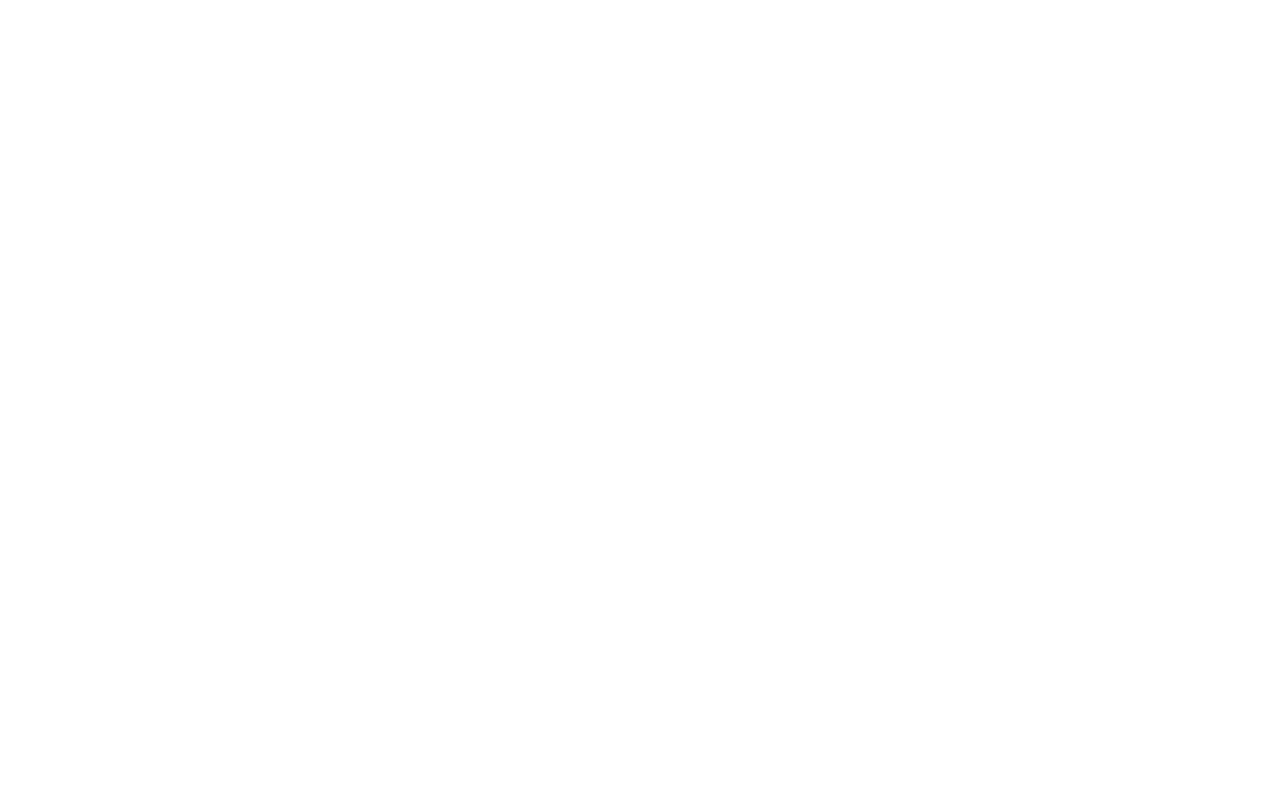
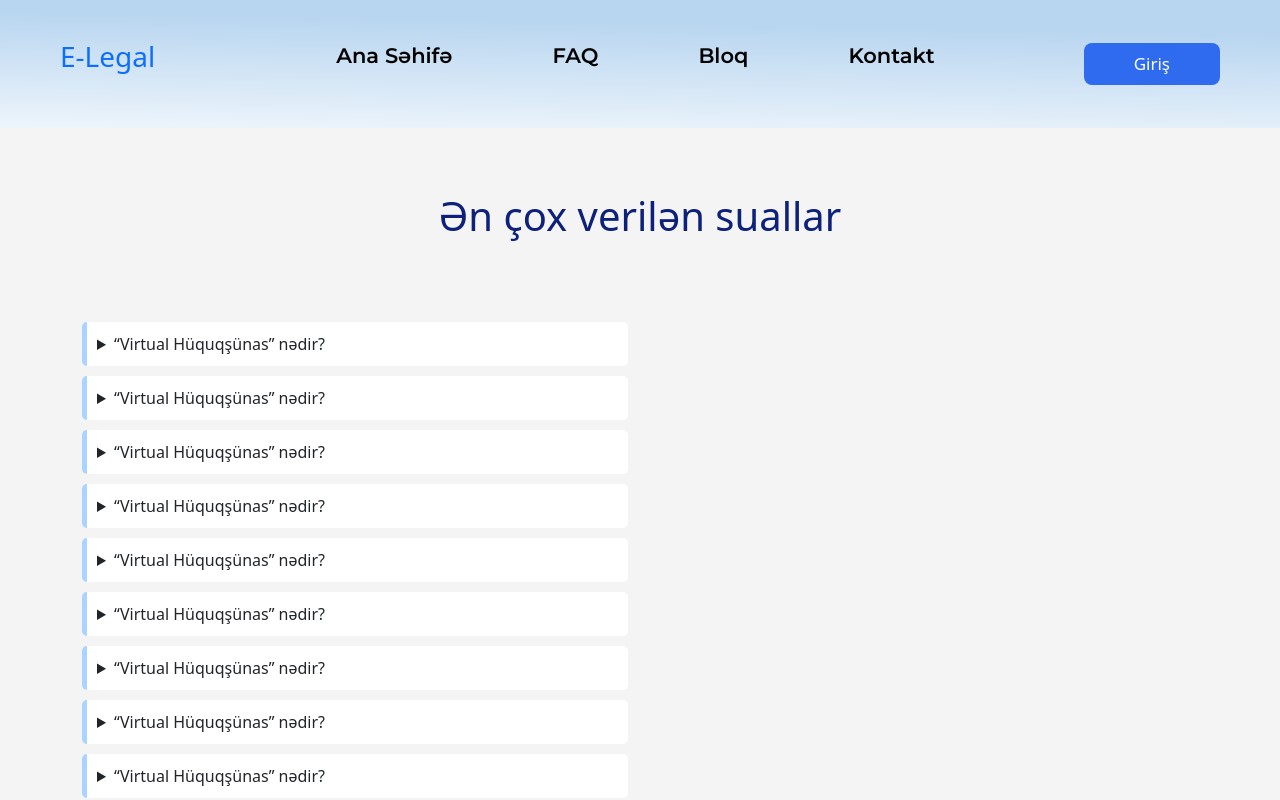
Before and after one commit to huseynesedov/Ai-Lawyer-User, a React (Create React App) app: page /Faq in a window 1280 px wide. Before the commit this address had no page. Shown: the top 800 px of the page. Built offline with nearby package versions, Linux system fonts and the light colour scheme.

Commit message:
Faq pages added

```diff
--- /dev/null
+++ b/src/Assets/Styles/faq.scss
@@ -0,0 +1,22 @@
+.Faq{
+    background-color: #f4f4f4;
+    .Faq-header{
+        margin: 4rem 0;
+        color:#0D217A;
+    }
+}
+.details-box{
+    display: flex;
+    flex-direction: column;
+    gap: 10px;
+    margin: 10px 0px 50px;
+    details{
+        background-color: #fff;
+        padding: 10px;
+        border-left: 5px solid #A9D4FF;
+        border-radius: 5px;
+        p{
+            padding: 20px 40px 0 10px;
+        }
+}
+}
--- a/src/Components/Layout/Header/index.jsx
+++ b/src/Components/Layout/Header/index.jsx
@@ -19,10 +19,10 @@
 
                     <div className='d-flex nav_menu'>
                         <ul>
-                            <Link to={""}>
+                            <Link to={"/"}>
                                 <li>Ana Səhifə</li>
                             </Link>
-                            <Link to={""}>
+                            <Link to={"/Faq"}>
                                 <li>FAQ</li>
                             </Link>
                             <Link to={""}>
--- a/src/Components/Layout/Routes/index.js
+++ b/src/Components/Layout/Routes/index.js
@@ -10,6 +10,7 @@
 import { useAuth } from "../../../AuthContext";
 import Forgot from "../../Pages/Login/forgot";
 import Mail from "../../Pages/Login/mailcontrol";
+import Faq from "../../Pages/Faq";
 
 const RouteList = () => {
   const { loginLoading } = useAuth();
@@ -23,6 +24,16 @@
             <>
               <Header />
               <Home />
+              <Footer />
+            </>
+          }
+        />
+        <Route
+          path="/Faq"
+          element={
+            <>
+              <Header />
+              <Faq />
               <Footer />
             </>
           }
--- /dev/null
+++ b/src/Components/Pages/Faq/index.jsx
@@ -0,0 +1,85 @@
+import React from 'react'
+
+function Faq() {
+  return (
+    <div className='Faq'>
+       <div className="container">
+        <div className="row">
+            <div className="col-xl-12">
+                <div className="Faq-header d-flex justify-content-center">
+                <h1>Ən çox verilən suallar</h1>
+                </div>
+            </div>
+        </div>
+        <div className="row">
+            <div className="col-xl-6">
+            <div className="details-box">
+            <details>
+            <summary>
+            “Virtual Hüquqşünas” nədir?
+            </summary>
+            <p>“Virtual Hüquqşünas” hüquqi suallarınıza cavab verən onlayn platformadır. Burada Azərbaycan qanunvericiliyi ilə bağlı suallar verə, FAQ bölməsində ümumi məlumatlara baxa və vəkillə məsləhətləşmə randevusu ala bilərsiniz.</p>
+            </details>
+            <details>
+            <summary>
+            “Virtual Hüquqşünas” nədir?
+            </summary>
+            <p>“Virtual Hüquqşünas” hüquqi suallarınıza cavab verən onlayn platformadır. Burada Azərbaycan qanunvericiliyi ilə bağlı suallar verə, FAQ bölməsində ümumi məlumatlara baxa və vəkillə məsləhətləşmə randevusu ala bilərsiniz.</p>
+            </details>
+            <details>
+            <summary>
+            “Virtual Hüquqşünas” nədir?
+            </summary>
+            <p>“Virtual Hüquqşünas” hüquqi suallarınıza cavab verən onlayn platformadır. Burada Azərbaycan qanunvericiliyi ilə bağlı suallar verə, FAQ bölməsində ümumi məlumatlara baxa və vəkillə məsləhətləşmə randevusu ala bilərsiniz.</p>
+            </details>
+            <details>
+            <summary>
+            “Virtual Hüquqşünas” nədir?
+            </summary>
+            <p>“Virtual Hüquqşünas” hüquqi suallarınıza cavab verən onlayn platformadır. Burada Azərbaycan qanunvericiliyi ilə bağlı suallar verə, FAQ bölməsində ümumi məlumatlara baxa və vəkillə məsləhətləşmə randevusu ala bilərsiniz.</p>
+            </details>
+            <details>
+            <summary>
+            “Virtual Hüquqşünas” nədir?
+            </summary>
+            <p>“Virtual Hüquqşünas” hüquqi suallarınıza cavab verən onlayn platformadır. Burada Azərbaycan qanunvericiliyi ilə bağlı suallar verə, FAQ bölməsində ümumi məlumatlara baxa və vəkillə məsləhətləşmə randevusu ala bilərsiniz.</p>
+            </details>
+            <details>
+            <summary>
+            “Virtual Hüquqşünas” nədir?
+            </summary>
+            <p>“Virtual Hüquqşünas” hüquqi suallarınıza cavab verən onlayn platformadır. Burada Azərbaycan qanunvericiliyi ilə bağlı suallar verə, FAQ bölməsində ümumi məlumatlara baxa və vəkillə məsləhətləşmə randevusu ala bilərsiniz.</p>
+            </details>
+            <details>
+            <summary>
+            “Virtual Hüquqşünas” nədir?
+            </summary>
+            <p>“Virtual Hüquqşünas” hüquqi suallarınıza cavab verən onlayn platformadır. Burada Azərbaycan qanunvericiliyi ilə bağlı suallar verə, FAQ bölməsində ümumi məlumatlara baxa və vəkillə məsləhətləşmə randevusu ala bilərsiniz.</p>
+            </details>
+            <details>
+            <summary>
+            “Virtual Hüquqşünas” nədir?
+            </summary>
+            <p>“Virtual Hüquqşünas” hüquqi suallarınıza cavab verən onlayn platformadır. Burada Azərbaycan qanunvericiliyi ilə bağlı suallar verə, FAQ bölməsində ümumi məlumatlara baxa və vəkillə məsləhətləşmə randevusu ala bilərsiniz.</p>
+            </details>
+            <details>
+            <summary>
+            “Virtual Hüquqşünas” nədir?
+            </summary>
+            <p>“Virtual Hüquqşünas” hüquqi suallarınıza cavab verən onlayn platformadır. Burada Azərbaycan qanunvericiliyi ilə bağlı suallar verə, FAQ bölməsində ümumi məlumatlara baxa və vəkillə məsləhətləşmə randevusu ala bilərsiniz.</p>
+            </details>
+            <details>
+            <summary>
+            “Virtual Hüquqşünas” nədir?
+            </summary>
+            <p>“Virtual Hüquqşünas” hüquqi suallarınıza cavab verən onlayn platformadır. Burada Azərbaycan qanunvericiliyi ilə bağlı suallar verə, FAQ bölməsində ümumi məlumatlara baxa və vəkillə məsləhətləşmə randevusu ala bilərsiniz.</p>
+            </details>
+            </div>
+            </div>
+        </div>
+       </div>
+    </div>
+  )
+}
+
+export default Faq
--- a/src/index.js
+++ b/src/index.js
@@ -5,6 +5,7 @@
 import App from './App'
 
 import "./Assets/Styles/home.scss"
+import "./Assets/Styles/faq.scss"
 import "./Assets/Styles/navbar.scss"
 import "./Assets/Styles/login.scss"
 import "./Assets/Styles/footer.scss"
```
